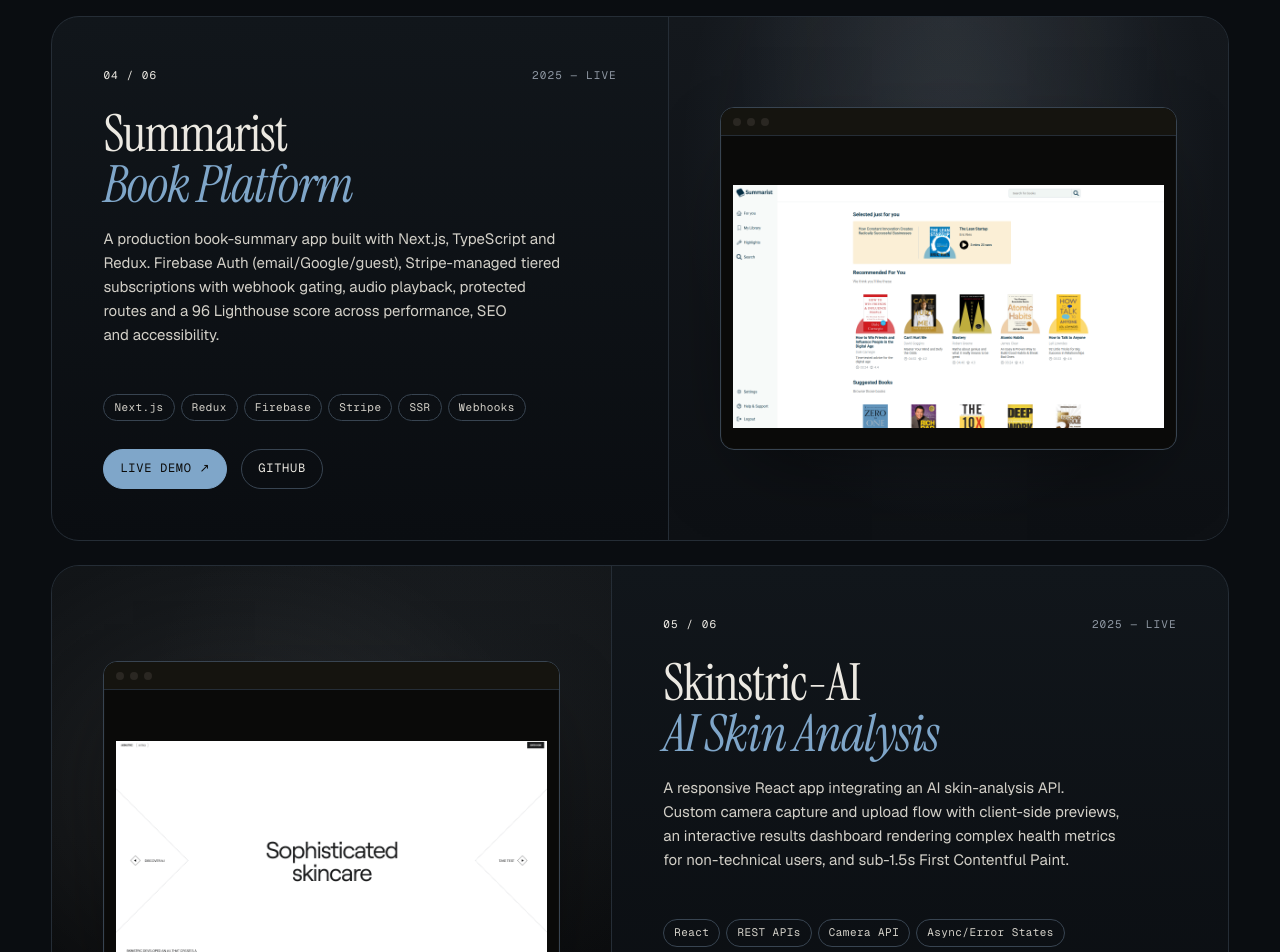
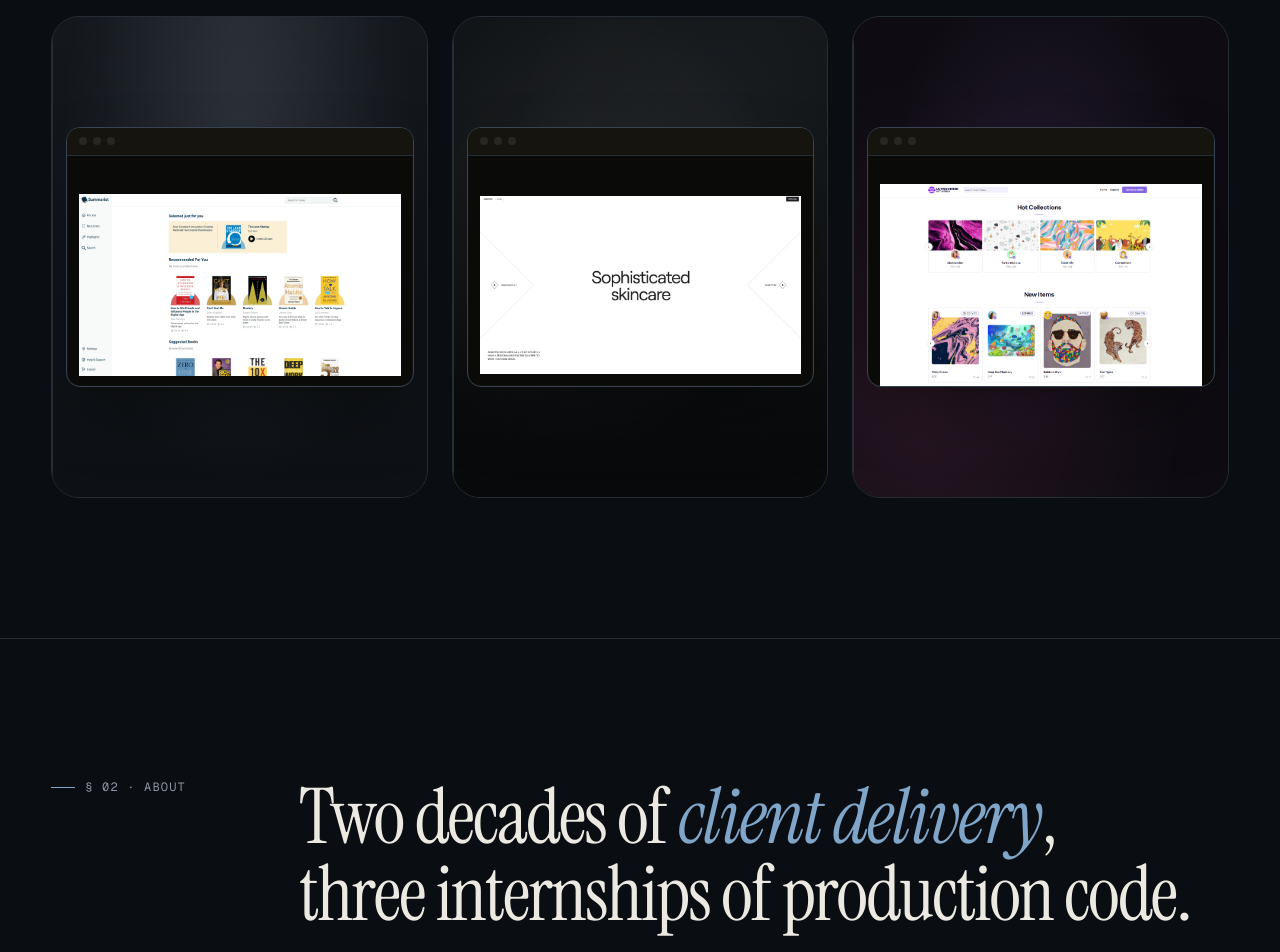
Before and after one commit to Amit-Erez/AE-NewPF, a React (Vite) app: page / in a window 1280 px wide. Shown: the part 2920-3872 px from the top of the page. Built offline with nearby package versions, Linux system fonts and the light colour scheme.

Commit message:
turned internship projects into a smaller grid layout, fixed project descriptions

```diff
--- a/src/components/sections/Experience.tsx
+++ b/src/components/sections/Experience.tsx
@@ -34,8 +34,8 @@
               <p className="tl-blurb">
                 Shipped a Stripe-integrated subscription app on Next.js with
                 Redux global state, Firebase Auth (email / Google / guest),
-                webhook-gated premium content, and protected route wrappers. 96
-                Lighthouse across the board.
+                webhook-gated premium content, protected route wrappers, and 99%
+                Lighthouse score.
               </p>
             </div>
             <div className="tl-stack">
--- a/src/components/sections/Work.tsx
+++ b/src/components/sections/Work.tsx
@@ -1,6 +1,7 @@
 import ProjectCard from "../ui/ProjectCard";
 import { projects } from "../../data/projects";
 import { motion } from "framer-motion";
+import ProjectMiniCard from "../ui/ProjectMiniCard";
 
 export default function Work() {
   return (
@@ -59,32 +60,11 @@
             transition={{ duration: 0.7 }}
             viewport={{ once: true }}
           >
-            <ProjectCard
-              project={projects[3]}
-              className={"project reveal in"}
-            />
-          </motion.div>
-          <motion.div
-            initial={{ opacity: 0, y: 44 }}
-            whileInView={{ opacity: 1, y: 0 }}
-            transition={{ duration: 0.7 }}
-            viewport={{ once: true }}
-          >
-            <ProjectCard
-              project={projects[4]}
-              className={"project flip reveal in"}
-            />
-          </motion.div>
-          <motion.div
-            initial={{ opacity: 0, y: 44 }}
-            whileInView={{ opacity: 1, y: 0 }}
-            transition={{ duration: 0.7 }}
-            viewport={{ once: true }}
-          >
-            <ProjectCard
-              project={projects[5]}
-              className={"project reveal in"}
-            />
+            <div className="minis-grid">
+              <ProjectMiniCard project={projects[3]} />
+              <ProjectMiniCard project={projects[4]} />
+              <ProjectMiniCard project={projects[5]} />
+            </div>
           </motion.div>
         </div>
       </div>
--- /dev/null
+++ b/src/components/ui/ProjectMiniCard.tsx
@@ -0,0 +1,64 @@
+import type { Project } from "../../types";
+
+export default function ProjectMiniCard({
+  project,
+}: {
+  project: Project;
+  className?: string;
+}) {
+  return (
+    <article className="project reveal in mini">
+      <div className="project-inner-mini">
+        <div className="project-info-mini">
+          <div>
+            <div className="project-meta">
+              <span className="num">{project.num}</span>
+              <span className="year">{project.year}</span>
+            </div>
+            <h3 className="project-title-mini">
+              {project.title}<br/> <span className="it">{project.subtitle}</span>
+            </h3>
+            <p className="project-desc">{project.description}</p>
+          </div>
+          <div>
+            <div className="project-tags" style={{ marginBottom: "20px" }}>
+              {project.tags.map((tag: string, index: number) => (
+                <span key={index}>{tag}</span>
+              ))}
+            </div>
+            <div className="project-links">
+              <a
+                className="pill-link primary"
+                href={project.liveDemoUrl}
+                target="_blank"
+              >
+                Live demo
+              </a>
+              <a className="pill-link" href={project.githubUrl} target="_blank">
+                GitHub
+              </a>
+            </div>
+          </div>
+        </div>
+        <div className={`project-canvas-mini ${project.canvasClass}`}>
+          <div className="mock-mini">
+            <div className="mock-bar">
+              <i></i>
+              <i></i>
+              <i></i>
+            </div>
+            <div className="mock-body">
+              <img
+                src={project.imageSrc}
+                loading="lazy"
+                alt="EQ-Project Image"
+                width={"full"}
+                height={"full"}
+              />
+            </div>
+          </div>
+        </div>
+      </div>
+    </article>
+  );
+}
--- a/src/data/projects.ts
+++ b/src/data/projects.ts
@@ -1,10 +1,10 @@
 import type { Project } from "../types";
 import eqPhoto from "../assets/pluginScreenshot.png";
-import pulsePhoto from "../assets/pulse-splitscreens.png";
+import pulsePhoto from "../assets/pulse-splitscreens.webp";
 import summaristPhoto from "../assets/summarist-PS.png";
 import skinstricPhoto from "../assets/Skinstric-PS.png";
 import ultraversePhoto from "../assets/NFT-PS.png";
-import musicIp from "../assets/Music-ip-dash.png";
+import musicIp from "../assets/Music-ip-dash.webp";
 
 export const projects: Project[] = [
   {
@@ -67,7 +67,7 @@
     title: "Summarist",
     subtitle: "Book Platform",
     description:
-      "A production book-summary app built with Next.js, TypeScript and Redux. Firebase Auth (email/Google/guest), Stripe-managed tiered subscriptions with webhook gating, audio playback, protected routes and a 96 Lighthouse score across performance, SEO and accessibility.",
+      "A production book-summary app built with Next.js, TypeScript and Redux. Firebase Auth, Stripe-managed tiered subscriptions with webhook gating, audio playback, protected routes and a 99% Lighthouse score.",
     tags: ["Next.js", "Redux", "Firebase", "Stripe", "SSR", "Webhooks"],
     liveDemoUrl: "https://summarist-io.vercel.app/",
     githubUrl: "https://github.com/Amit-Erez/Summarist",
@@ -81,7 +81,7 @@
     title: "Skinstric-AI ",
     subtitle: "AI Skin Analysis",
     description:
-      "A responsive React app integrating an AI skin-analysis API. Custom camera capture and upload flow with client-side previews, an interactive results dashboard rendering complex health metrics for non-technical users, and sub-1.5s First Contentful Paint.",
+      "Responsive React app integrating an AI skin-analysis API. Custom camera capture and upload flow, client-side previews, interactive dashboard rendering complex metrics for non-technical users, and sub-1.5s FCP.",
     tags: [
       "React",
       "REST APIs",
@@ -101,8 +101,8 @@
     title: "Ultraverse ",
     subtitle: "NFT Marketplace",
     description:
-      "Converting a static marketplace into a fully dynamic application consuming multiple REST APIs. Axios async fetching, Owl Carousel and AOS for scroll-driven interactions, fully responsive across breakpoints, and a 15% load-time improvement after migrating from GitHub Pages to Vercel.",
-    tags: ["React", "Axios", "REST APIs", ">Owl Carousel", "AOS", "Vercel"],
+      "Converting a static marketplace into a fully dynamic application consuming multiple REST APIs. Axios async fetching, Owl Carousel and AOS for scroll-driven interactions, fully responsive, and a 15% load-time improvement after migrating from GitHub Pages to Vercel.",
+    tags: ["React", "Axios", "REST APIs", "Owl Carousel"],
     liveDemoUrl: "https://ultraverse-app.vercel.app/",
     githubUrl: "https://github.com/Amit-Erez/NFT-Marketplace-Internship",
     imageSrc: ultraversePhoto,
--- a/src/index.css
+++ b/src/index.css
@@ -576,11 +576,26 @@
 .project:hover {
   border-color: var(--line-2);
 }
+
+.minis-grid {
+display: grid;
+grid-template-columns: repeat(3, 1fr);
+gap: 24px;
+}
+
 .project-inner {
   display: grid;
   grid-template-columns: 1.1fr 1fr;
   gap: 0;
 }
+
+.project-inner-mini {
+  position: relative;
+  display: grid;
+  grid-template-columns: 1fr;
+  gap: 0;
+}
+
 .project.flip .project-inner {
   grid-template-columns: 1fr 1.1fr;
 }
@@ -610,6 +625,45 @@
   gap: 32px;
   min-height: 480px;
 }
+.project-info-mini {
+  position: absolute;
+  inset: 0;
+  width: 100%;
+  height: 100%;
+  padding: clamp(24px, 1vw, 26px);
+  display: flex;
+  flex-direction: column;
+  justify-content: space-between;
+  gap: 12px;
+  min-height: 480px;
+  transform: translateX(100%);
+  opacity: 0;
+  transition: all 300ms ease-in-out;
+  overflow-y: auto;
+  z-index: 10000;
+  scrollbar-width: thin;
+  scrollbar-color: rgba(255, 255, 255, 0.35) transparent;
+
+}
+
+/* Chrome, Edge, Safari */
+.project-info-mini::-webkit-scrollbar {
+  width: 6px;
+}
+
+.project-info-mini::-webkit-scrollbar-track {
+  background: transparent;
+}
+
+.project-info-mini::-webkit-scrollbar-thumb {
+  background: rgba(255, 255, 255, 0.35);
+  border-radius: 999px;
+}
+
+.project-info-mini::-webkit-scrollbar-thumb:hover {
+  background: rgba(255, 255, 255, 0.55);
+}
+
 .project-meta {
   display: flex;
   justify-content: space-between;
@@ -634,7 +688,19 @@
   letter-spacing: -0.02em;
   margin: 24px 0 16px;
 }
+
+.project-title-mini {
+  font-family: "Instrument Serif", serif;
+  font-weight: 400;
+  font-size: clamp(32px, 3vw, 56px);
+  line-height: 1;
+  letter-spacing: -0.02em;
+  margin: 24px 0 16px;
+}
 .project-title .it {
+  color: var(--accent);
+}
+.project-title-mini .it {
   color: var(--accent);
 }
 .project-desc {
@@ -703,6 +769,26 @@
   padding: clamp(24px, 4vw, 56px);
   border-left: 1px solid var(--line);
 }
+.project-canvas-mini {
+  position: relative;
+  min-height: 480px;
+  overflow: hidden;
+  display: grid;
+  place-items: center;
+  padding: clamp(4px, 1vw, 56px);
+  border-left: 1px solid var(--line);
+  transition: opacity 300ms ease-in-out;
+}
+
+.project-inner-mini:hover .project-canvas-mini {
+  opacity: 0;
+}
+
+.project-inner-mini:hover .project-info-mini {
+ opacity: 1;
+ transform: translateX(0);
+}
+
 .project.flip .project-canvas {
   border-left: none;
   border-right: 1px solid var(--line);
@@ -716,6 +802,12 @@
   .project.flip .project-canvas {
     border-right: none;
     border-top: 1px solid var(--line);
+  }
+  .minis-grid {
+    grid-template-columns: 1fr;
+  }
+  .project-info-mini {
+    justify-content: space-around;
   }
 }
 
@@ -1203,8 +1295,12 @@
   transform: none;
 }
 
+.reveal.in.mini {
+
+}
+
 /* ---------- Project mock styles ---------- */
-.mock {
+.mock, .mock-mini {
   width: 100%;
   max-width: 520px;
   aspect-ratio: 4/3;
```
Also changed, not shown: src/assets/Music-ip-dash.webp (added), src/assets/pulse-splitscreens.webp (added).
